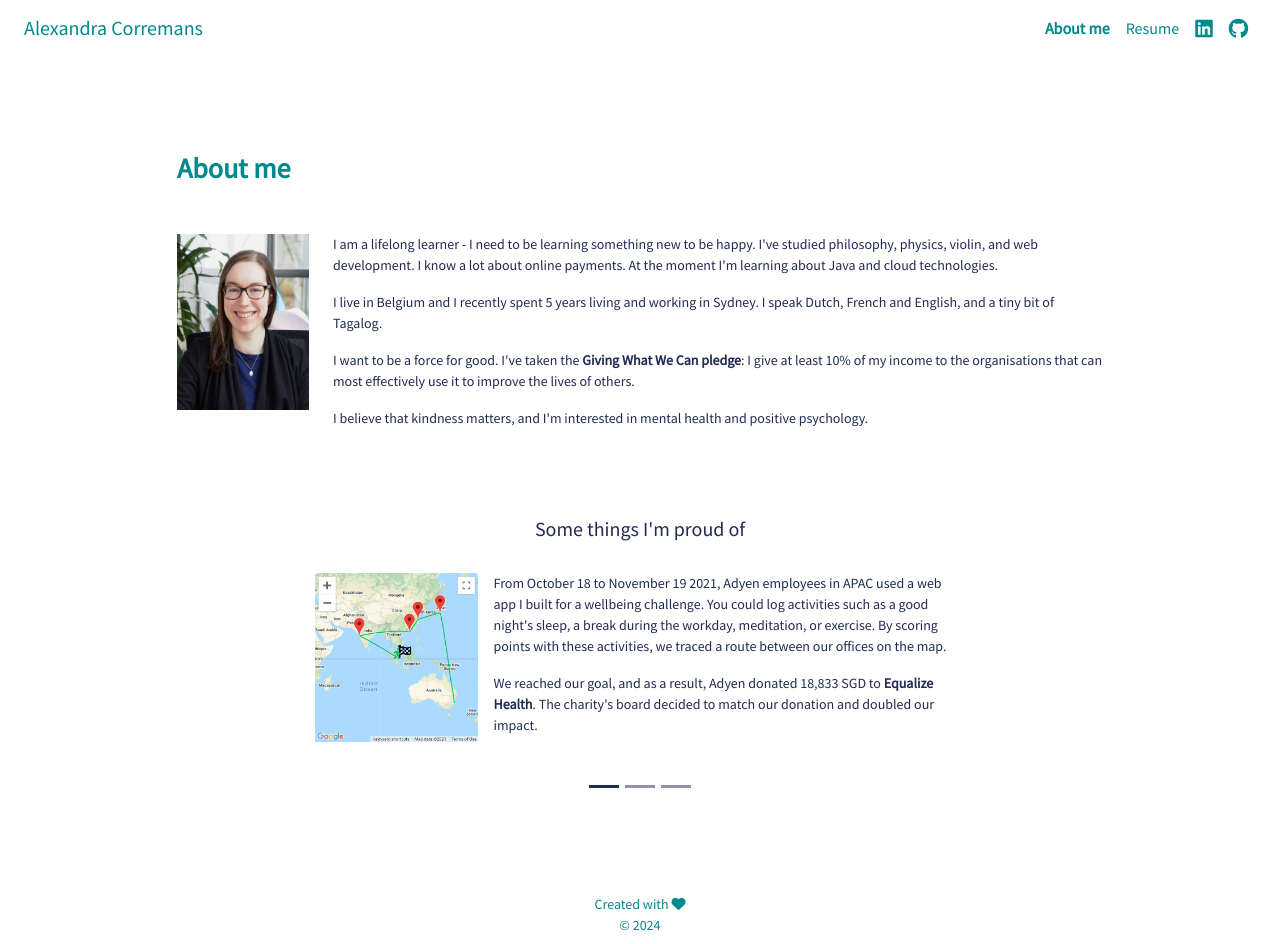
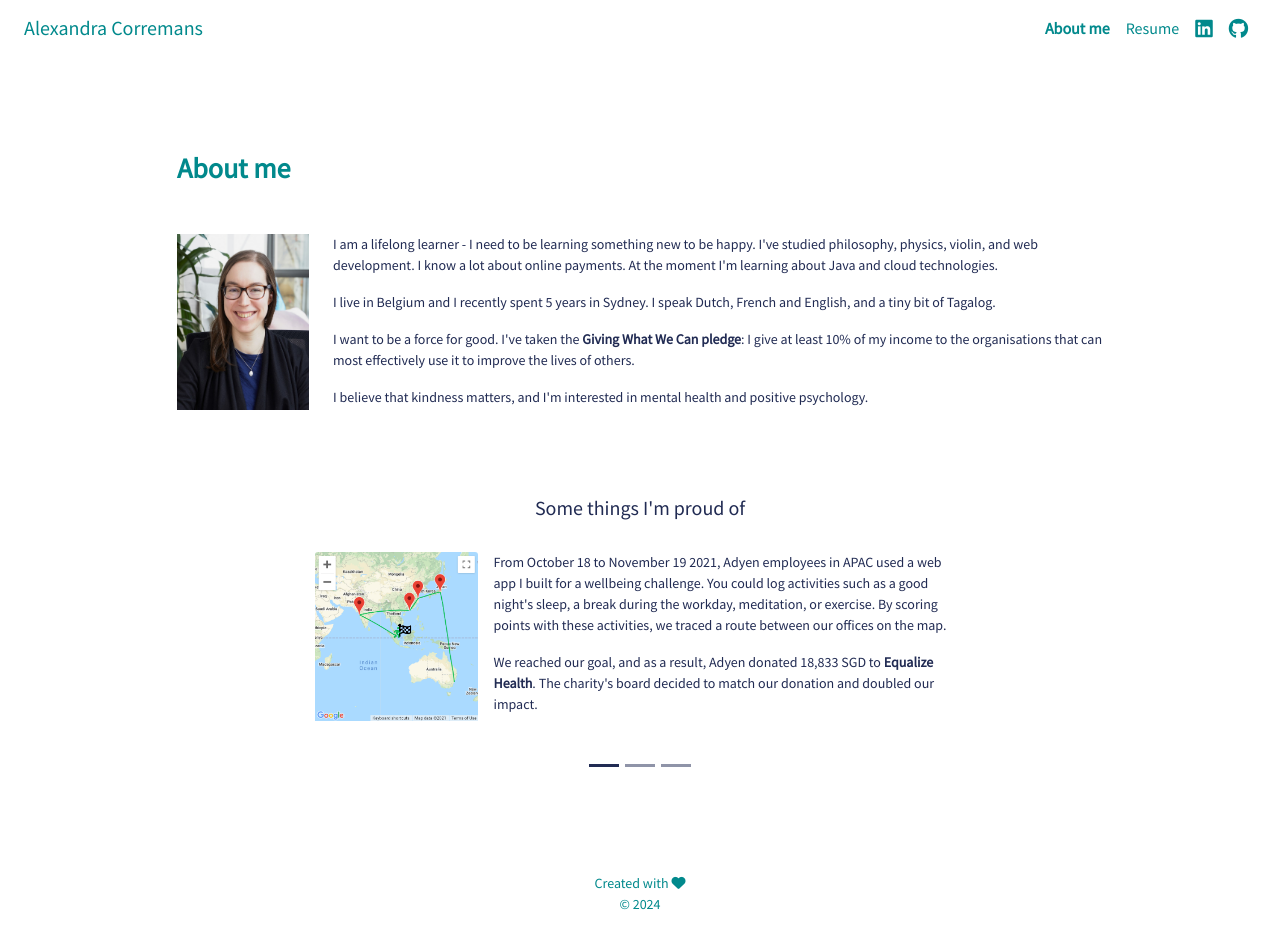
Before and after one commit to alexcorremans/alexcorremans.github.io, a Jekyll site: the page built from bio.html, in a window 1280 px wide. Built offline with Jekyll 4.4.1, drawn with Linux system fonts in a browser that asks for light colours; nearby versions of some CDN libraries; after the commit the page ends 923 px from its top, so only the background shows below that.

Commit message:
update bio

```diff
--- a/bio.html
+++ b/bio.html
@@ -12,7 +12,7 @@
       <img src="/images/photo.jpg" class="me-4 mb-1 img-fluid float-start profile-img" alt="A picture of me">
       <p class="">I am a lifelong learner - I need to be learning something new to be happy. I've studied philosophy,
         physics, violin, and web development. I know a lot about online payments. At the moment I'm learning about Java and cloud technologies.</p>
-      <p>I live in Belgium and I recently spent 5 years living and working in Sydney. I speak Dutch, French and English, and a tiny bit of Tagalog.</p>
+      <p>I live in Belgium and I recently spent 5 years in Sydney. I speak Dutch, French and English, and a tiny bit of Tagalog.</p>
       <p>I want to be a force for good. I've taken the <a href="https://www.givingwhatwecan.org/pledge" target="_blank" rel="noopener">Giving What We Can pledge</a>:
         I give at least 10% of my income to the organisations that can most effectively
       use it to improve the lives of others.</p>
@@ -57,7 +57,7 @@
               <div class="card-body pt-0">
                 <p class="card-text text-center text-sm-start">During the Sydney lockdown in August 2021, I&nbsp;got our local team to participate in Fred's Big Run,
                   a yearly fundraiser organised by the <a href="https://www.hollows.org/au/home" target="_blank" rel="noopener">Fred&nbsp;Hollows Foundation</a>.</p>
-                <p class="card-text text-center text-sm-start mb-3 mb-sm-0">We <a href="https://www.fredsbigrun.org/fundraisers/AdyenTeam" target="_blank" rel="noopener">raised $7,574</a> with 14 team members, and in doing so we helped restore sight to up to 303&nbsp;people.</p>
+                <p class="card-text text-center text-sm-start mb-3 mb-sm-0">We raised $7,574 with 14 team members, and in doing so we helped restore sight to up to 303&nbsp;people.</p>
               </div>
             </div>
           </div>
```
